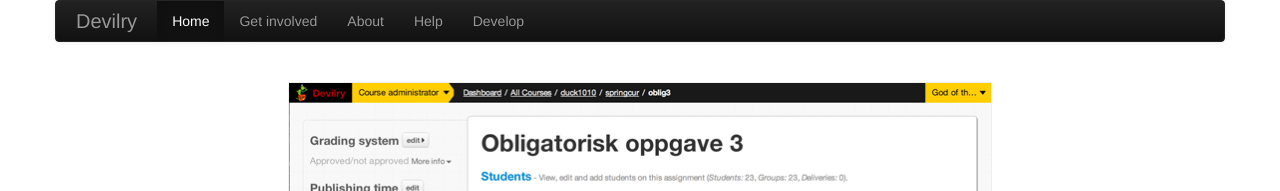
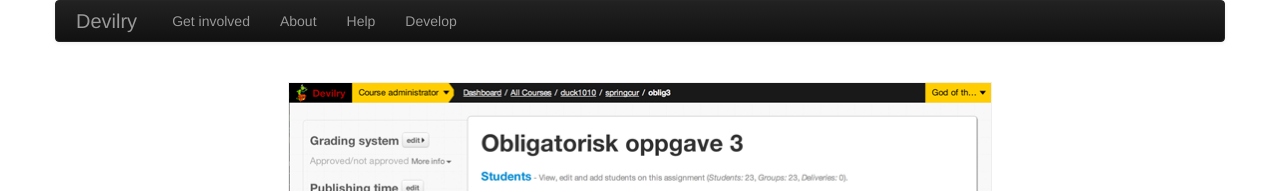
Before and after one commit to devilry/devilry.github.com, a Jekyll site: the page built from index.html, in a window 1280 px wide and 900 px high. Shown: the top 191 px of the window. Built offline with Jekyll 4.4.1, drawn with Linux system fonts in a browser that asks for light colours.

Commit message:
index.html comment out home button i nav-bar duplicate with Devilry button.

```diff
--- a/index.html
+++ b/index.html
@@ -19,7 +19,7 @@
         <a class="brand" href="#">Devilry</a>
         <div class="nav-collapse collapse">
           <ul class="nav">
-            <li class="active"><a href="#">Home</a></li>
+            <!-- <li class="active"><a href="#">Home</a></li> -->
             <li><a href="#social">Get involved</a></li>
             <li><a href="#about">About</a></li>
             <li><a href="#help">Help</a></li>
```
